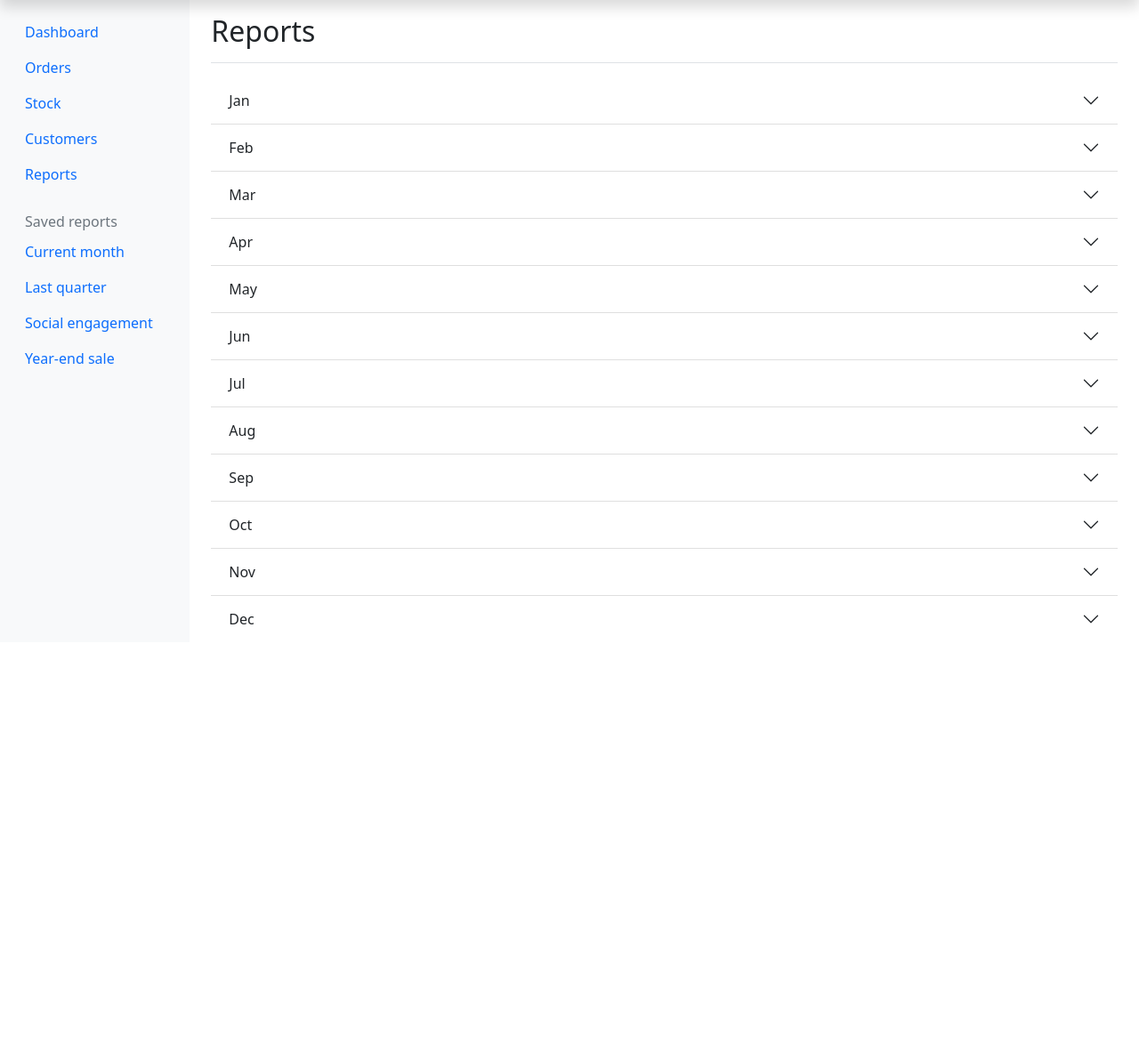
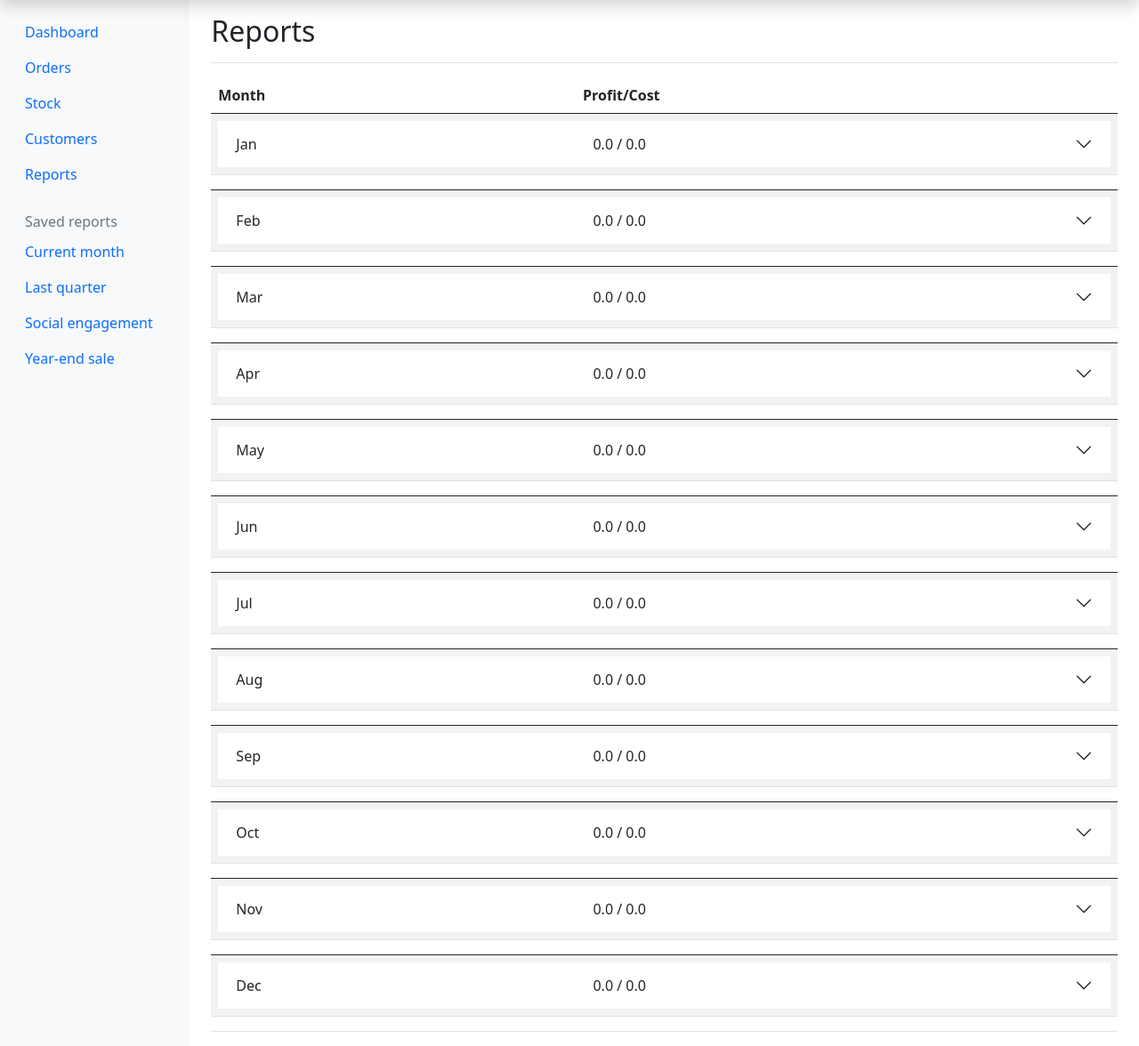
Before and after one commit to IncapableFury/SIM, a Django app: page /manager/reports in a window 1280 px wide. Shown: the part 40-1216 px from the top of the page at 89% size. Before the commit the page ends 742 px from the top, so only its background shows below. Run offline with Django 3.2, Linux system fonts and the light colour scheme; data that the repository does not hold is empty; some libraries are stand-ins or nearby versions.

Commit message:
Updated report view
Added caption for report table.
Inserted no order notification.

```diff
--- a/manager/templates/view_reports.html
+++ b/manager/templates/view_reports.html
@@ -2,21 +2,39 @@
 {% block title%} Reports {%endblock%}
 {% block content %}
 
+<table class="table table-striped table-lg">
+    <thead>
+    <tr>
+        <th>Month</th>
+        <th>Profit/Cost</th>
+    </tr>
+    </thead>
+    {% for month_pre, month_profit, month_cost, order_entries in orders %}
+    <tbody>
+    <tr>
+        <td colspan="2">
             <div class="accordion accordion-flush" id="accordionExample">
-    {% for month_pre, month_profit, order_entries in orders %}
                 <div class="accordion-item">
                     <h2 class="accordion-header" id="headingOne">
                         <button class="accordion-button collapsed" type="button" data-bs-toggle="collapse"
                                 data-bs-target="#{{ month_pre }}"
                                 aria-expanded="true" aria-controls="{{ month_pre }}">
+                            <div class="col-5">
                                 {{ month_pre }}
+                            </div>
+                            <div>{{ month_profit }} / {{ month_cost }}</div>
                         </button>
                     </h2>
+        </td>
+    </tr>
+    <tr>
+        <td colspan="2">
             <div id="{{ month_pre }}" class="accordion-collapse collapse" aria-labelledby="headingOne"
                  data-bs-parent="#accordionExample">
                 <div class="accordion-body">
                     <div class="table-responsive">
                         <table class="table table-striped table-sm">
+                            {%if order_entries %}
                             <thead>
                             <tr>
                                 <th>#</th>
@@ -37,18 +55,33 @@
                                 <td>{{order.total}}/{{order.profit}}/{{order.cost}}</td>
                                 <td>{{order.get_status_display}}</td>
                                 <td>{{order.description}}</td>
-                            <td><a href="{% url 'manager:order_detail' order.id %}">{{order.description}}</a></td>
+                                <td>
+                                    <a href="{% url 'manager:order_detail' order.id %}">{{order.description}}</a>
+                                </td>
                             </tr>
                             {% endfor %}
                             </tbody>
-
+                            {% else %}
+                            <thead>
+                            <tr>
+                                <th>No Order This Month</th>
+                            </tr>
+                            </thead>
+                            {% endif %}
                         </table>
                     </div>
                 </div>
             </div>
+        </td>
+    </tr>
     </div>
+    </div>
+    </td>
+    </tr>
+    </tbody>
     {% endfor %}
     </div>
+</table>
 
 
 {% endblock %}
--- a/manager/views.py
+++ b/manager/views.py
@@ -186,8 +186,10 @@ def view_report(request):
     for month in range(1, 13):
         order_entries = order_year_entries.filter(created_time__month=month)
         month_profit = order_entries.aggregate(Sum('profit'))
+        month_cost = order_entries.aggregate(Sum('cost'))
         order_month_entries.append((month_str_representations[month - 1],
                                     month_profit["profit__sum"] if month_profit["profit__sum"] else 0.0,
+                                    month_cost["cost__sum"] if month_cost["cost__sum"] else 0.0,
                                     order_entries))
     print(order_month_entries)
     context = {
```
Lines whose indentation alone changed are shown as unchanged.
